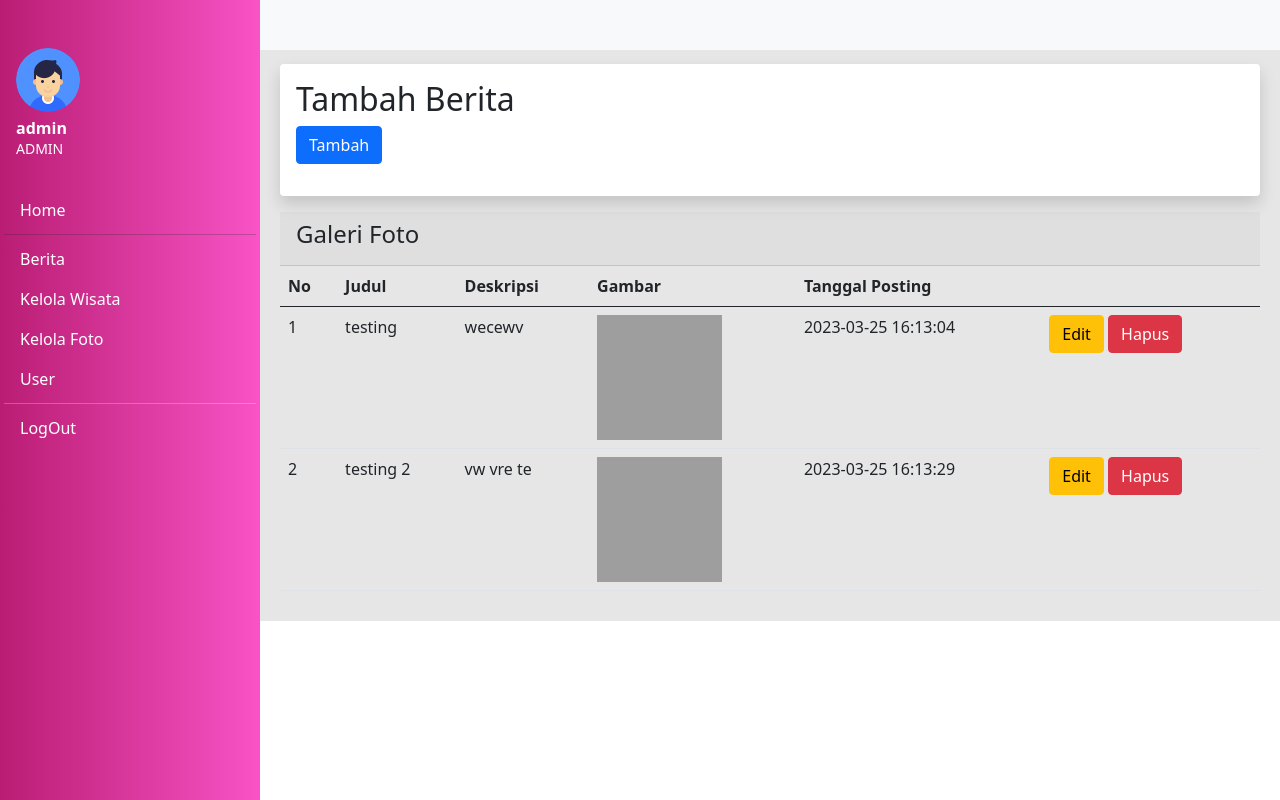
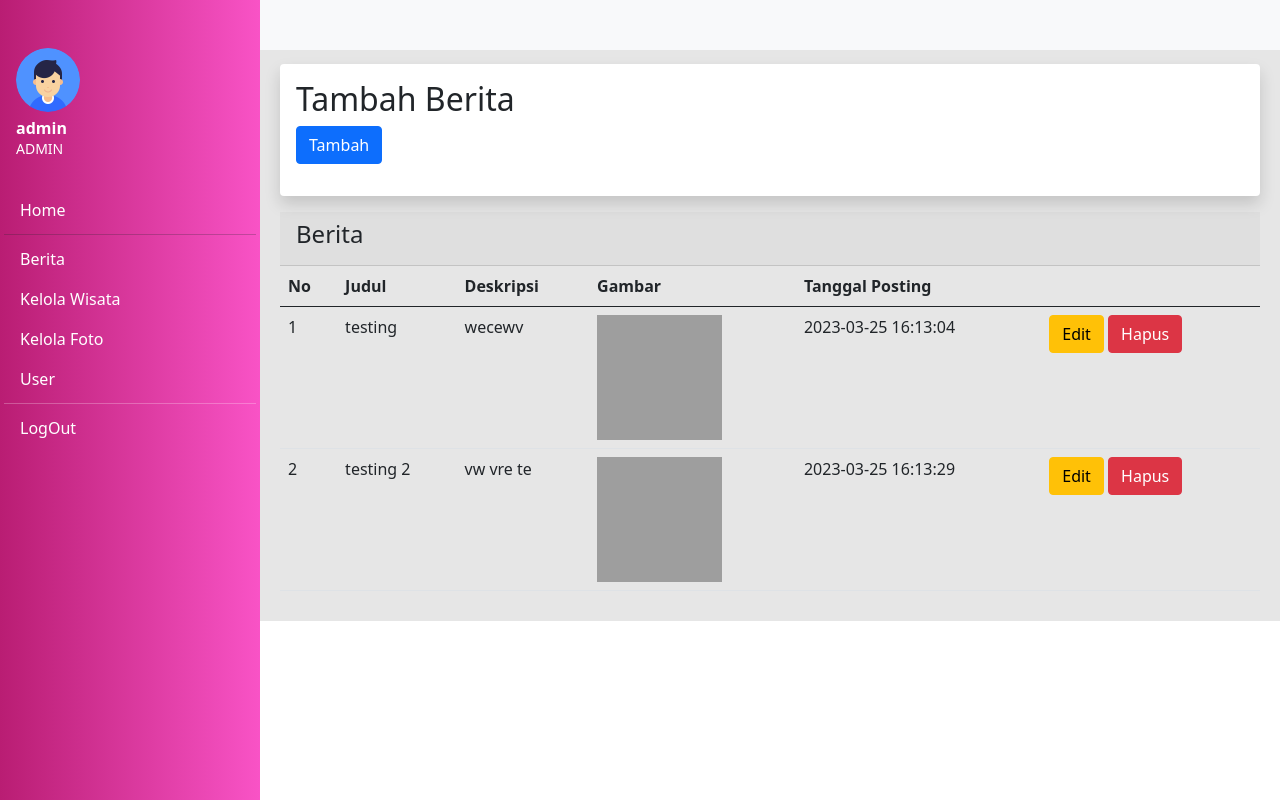
Before and after one commit to deasalsabilla/bukit-kunci, a PHP site: page /admin/menu/berita/index.php in a window 1280 px wide. Run offline with PHP 8.4, Linux system fonts and the light colour scheme; a user stored in the database is signed in; data comes from the database, SQL or seed files in the repository; data that the repository does not hold is empty; grey boxes are pictures that could not be loaded.

Commit message:
mengganti tulisan galeri foto di menu berita

```diff
--- a/admin/menu/berita/index.php
+++ b/admin/menu/berita/index.php
@@ -242,7 +242,7 @@ session_start();
                     </script>
 
                     <div class="card-header">
-                        <h4 class="card-title">Galeri Foto</h4>
+                        <h4 class="card-title">Berita</h4>
                     </div>
                     <div class="card-body table-responsive p-0">
                         <table class="table table-hover text-nowrap">
```
